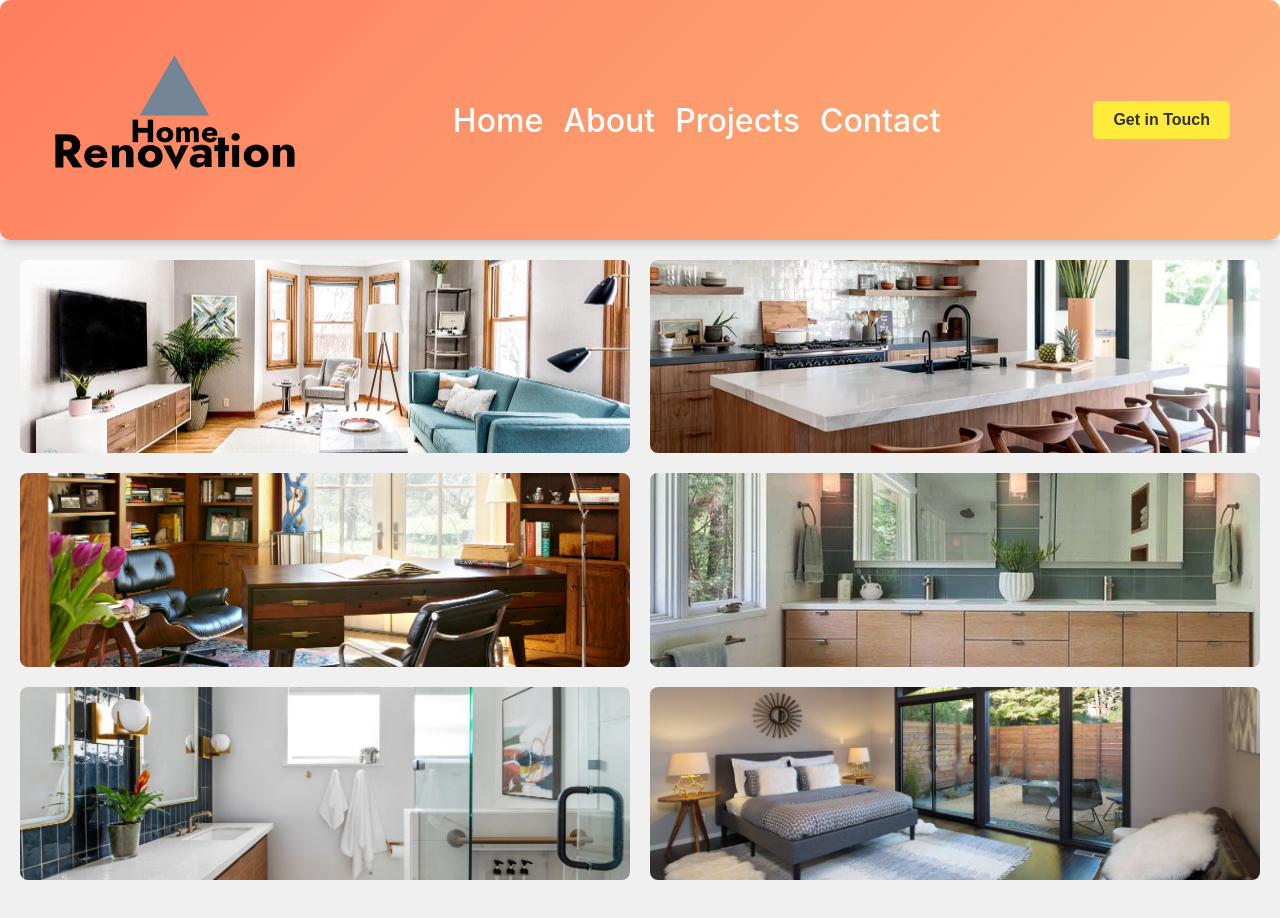
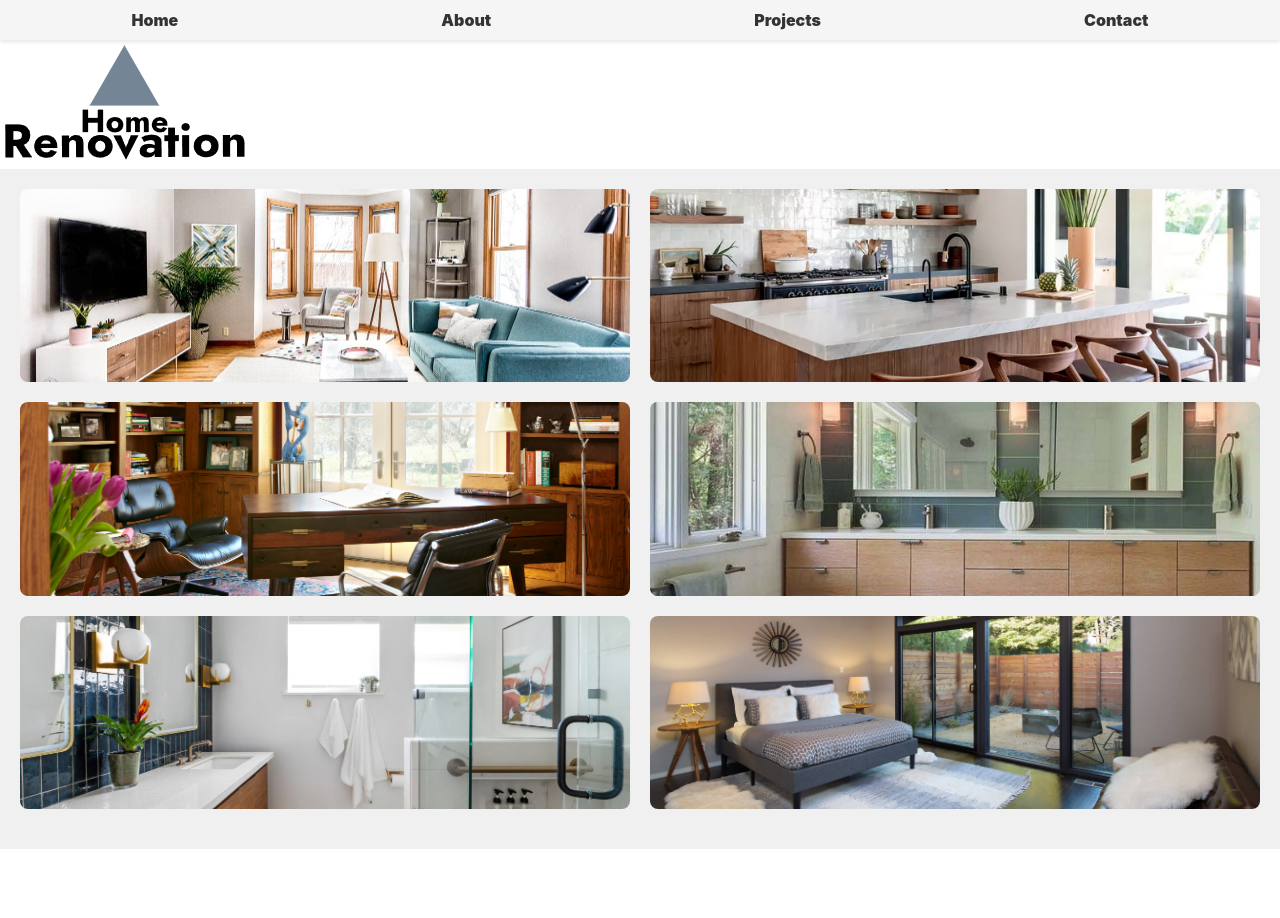
Before and after one commit to gffinn/remodel, a React (Create React App) app: page /Home in a window 1280 px wide. After the commit the page ends 849 px from the top, so only its background shows below. Built offline with nearby package versions, Linux system fonts and the light colour scheme.

Commit message:
refactor header

```diff
--- a/src/components/Header.tsx
+++ b/src/components/Header.tsx
@@ -1,21 +1,22 @@
-// src/components/Header.tsx
 import React from 'react';
 import { Link } from 'react-router-dom';
 import styles from '../styles/Header.module.css';
-import logo from '../images/logo.jpg'
-const Header: React.FC = () => {
-  return (
-    <header className={styles.headerContainer}>
-      <div className={styles.logo}><img src={logo} alt="logo" /></div>
-      <nav className={styles.nav}>
-        <Link to="/" className={styles.navLink}>Home</Link>
-        <Link to="/about" className={styles.navLink}>About</Link>
-        <Link to="/projects" className={styles.navLink}>Projects</Link>
-        <Link to="/contact" className={styles.navLink}>Contact</Link>
-      </nav>
-      <button className={styles.button}>Get in Touch</button>
-    </header>
-  );
+import logo from '../images/logo.jpg';
+
+const Header = () => {
+    return (
+        <>
+            <div className={styles.header}>
+                <Link to="/">Home</Link>
+                <Link to="/about">About</Link>
+                <Link to="/projects">Projects</Link>
+                <Link to="/contact">Contact</Link>
+            </div>
+            <div className={styles.logoDiv}>
+                <img src={logo} alt="Logo" />
+            </div>
+        </>
+    );
 };
 
 export default Header;
--- a/src/pages/HeroBanner.tsx
+++ b/src/pages/HeroBanner.tsx
@@ -1,6 +1,6 @@
 import React from 'react';
 import styles from '../styles/HeroBanner.module.css';
-import heroBanner from '../images/6799.jpg'
+import heroBanner from '../images/blue-background.jpg'
 import { Link } from 'react-router-dom';
 
 const HeroBanner: React.FC = () => {
--- a/src/styles/Header.module.css
+++ b/src/styles/Header.module.css
@@ -1,78 +1,32 @@
-/* src/styles/Header.module.css */
-.headerContainer {
+/* Header Styling */
+.header {
+  background-color: #f5f5f5; /* Light grey for a smooth transition */
+  padding: 10px 0;
   display: flex;
-  justify-content: space-between;
-  align-items: center;
-  padding: 50px;
-  background: linear-gradient(135deg, #ff7e5f, #feb47b); /* Gradient background */
-  box-shadow: 0 4px 8px rgba(0, 0, 0, 0.2); /* Shadow for a 3D effect */
-  border-radius: 10px; /* Rounded corners */
-  position: sticky;
-  top: 0; /* Sticky positioning */
-  z-index: 1000; /* Ensure it's on top */
-  transition: background 0.3s ease-in-out; /* Smooth background transition */
+  justify-content: space-around; /* Evenly spread the links */
+  box-shadow: 0px 2px 4px rgba(0, 0, 0, 0.1); /* Subtle shadow for depth */
 }
 
-.headerContainer:hover {
-  background: linear-gradient(135deg, #feb47b, #ff7e5f); /* Reverse gradient on hover */
+.header a {
+  color: #333; /* Dark grey for the text */
+  text-decoration: none;
+  font-weight: 1000;
+  transition: color 0.3s ease-in-out; /* Smooth transition for hover effect */
 }
 
-.logo {
-  font-size: 4rem;
-  font-weight: bold;
-  color: #fff;
-  text-shadow: 1px 1px 2px rgba(0, 0, 0, 0.3); /* Subtle text shadow */
+.header a:hover {
+  color: #007bff; /* Highlight color on hover */
 }
 
-.nav {
-  display: flex;
-  gap: 20px;
+/* Logo Styling */
+.logo-div {
+  text-align: right; /* Center content within the div */
+  margin: 20px 0; /* Spacing between header and logo */
 }
 
-.navLink {
-  color: #fff;
-  text-decoration: none;
-  font-size: 2rem;
-  font-weight: 500;
-  position: relative;
-  padding: 5px 0;
-  transition: color 0.3s ease-in-out, transform 0.3s ease-in-out; /* Smooth transitions */
+.logo-div img {
+  max-width: 150px; /* Adjust size as needed */
+  height: auto;
+  display: block; /* Ensures the image behaves like a block element */
+  margin: 0 auto; /* Centers the image horizontally */
 }
-
-.navLink::after {
-  content: '';
-  display: block;
-  width: 100%;
-  height: 2px;
-  background: #fff;
-  position: absolute;
-  bottom: 0;
-  left: 0;
-  transform: scaleX(0);
-  transition: transform 0.3s ease-in-out; /* Animation for underline effect */
-}
-
-.navLink:hover {
-  color: #ffeb3b; /* Change color on hover */
-}
-
-.navLink:hover::after {
-  transform: scaleX(1); /* Show underline on hover */
-}
-
-.button {
-  background-color: #ffeb3b; /* Bright button color */
-  border: none;
-  padding: 10px 20px;
-  color: #333;
-  font-size: 1rem;
-  font-weight: bold;
-  cursor: pointer;
-  border-radius: 5px;
-  transition: background-color 0.3s ease-in-out, transform 0.3s ease-in-out; /* Smooth transitions */
-}
-
-.button:hover {
-  background-color: #ffca28; /* Slightly darker button color on hover */
-  transform: scale(1.05); /* Slight zoom effect on hover */
-}
```
Also changed, not shown: src/images/blue-background.jpg (added).
